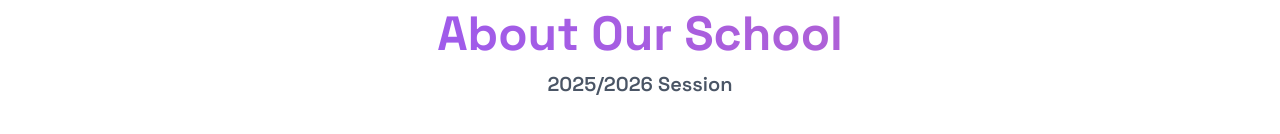
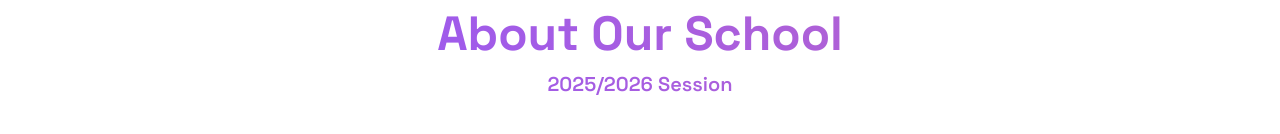
Before and after one commit to Ezekiel-Faith/Smart-School, a React (Vite) app: page / in a window 1280 px wide. Shown: the part 818-952 px from the top of the page. Built offline with nearby package versions, Linux system fonts and the light colour scheme.

Commit message:
fixed the hero

```diff
--- a/src/components/AboutHero.jsx
+++ b/src/components/AboutHero.jsx
@@ -23,7 +23,7 @@ export default function AboutHero() {
         <h2 className='about-head text-4xl md:text-5xl font-bold mb-3'>
           About Our School
         </h2>
-        <p className='text-lg md:text-xl text-gray-600 font-semibold'>
+        <p className='about-head text-lg md:text-xl text-gray-600 font-semibold'>
           2025/2026 Session
         </p>
       </div>
```
